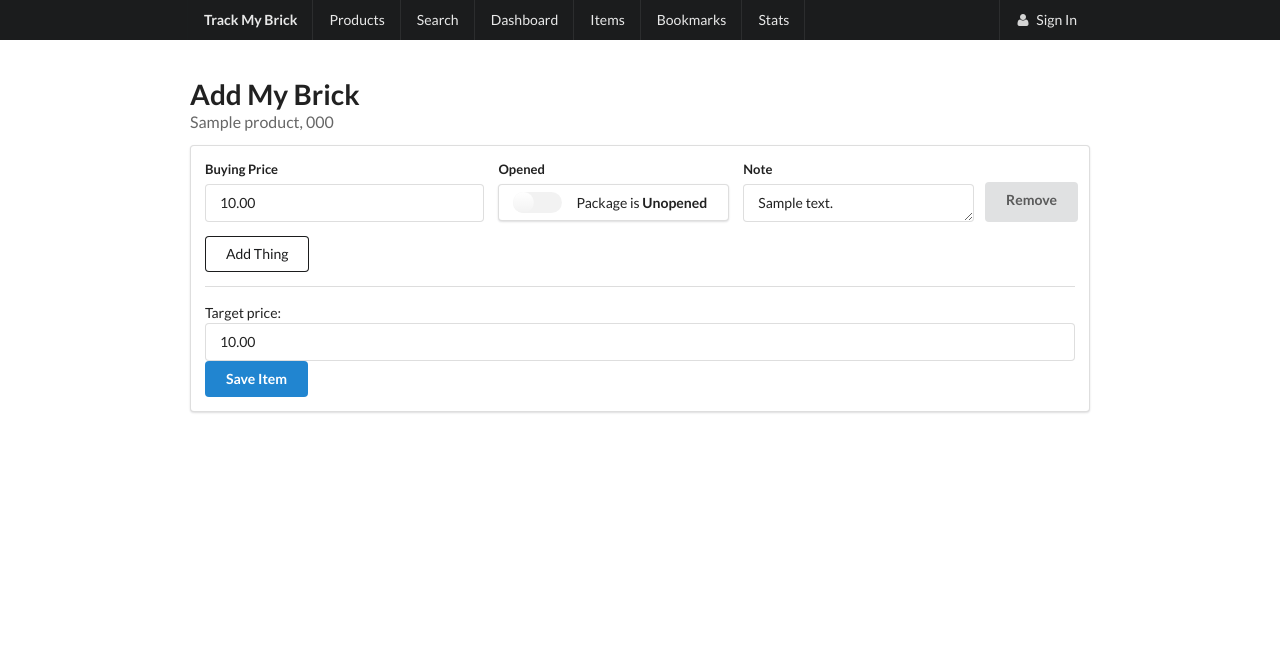
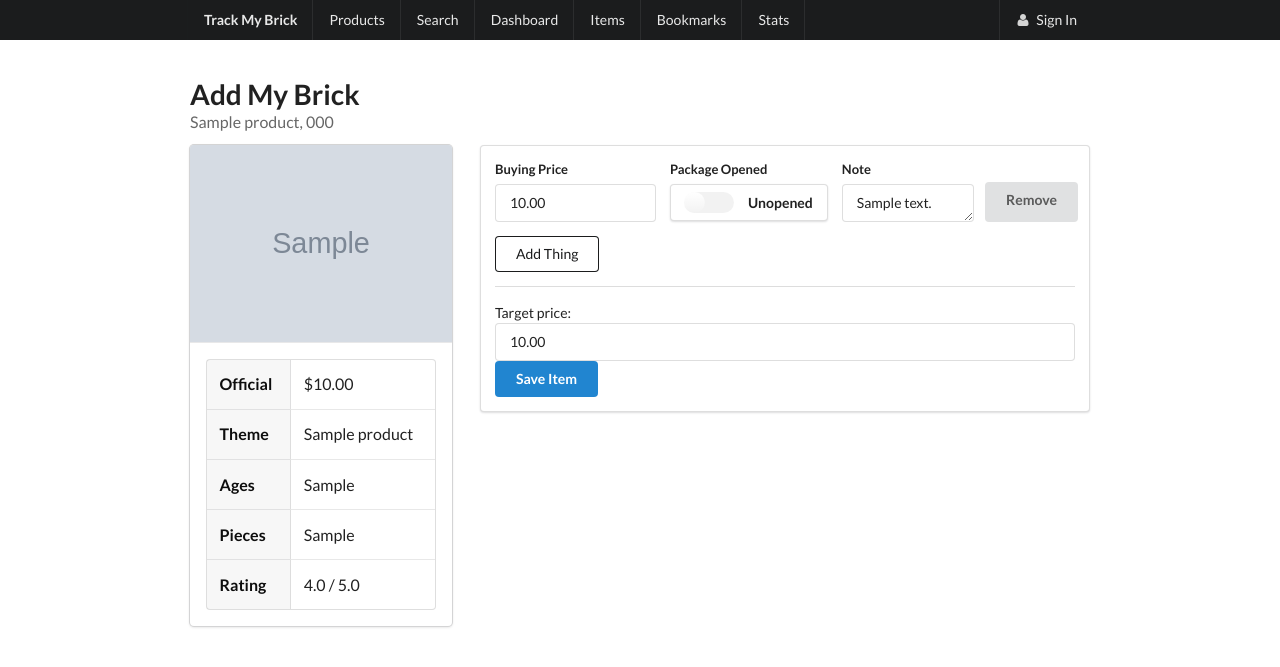
Before and after one commit to 0hoo/brick, a Django app: page /items/1/edit/ in a window 1280 px wide. Shown: the top 667 px of the page. Run offline with Django 3.2, Linux system fonts and the light colour scheme; tables that the repository leaves empty hold one stand-in row (values such as "Sample post"); grey boxes marked "Sample" are stand-in pictures.

Commit message:
form에 product_card 표시

```diff
--- a/bricksite/templates/items/detail.html
+++ b/bricksite/templates/items/detail.html
@@ -87,7 +87,7 @@ showLineChartC3('#chart-profit', [
                     </div>
                 </div>
                 <div class="ui divider"></div>
-                <p>You have <strong>{{ item.quantity }}</strong> things of this brick.</p>
+                <p>You have <strong>{{ item.quantity }}</strong> thing{{ item.quantity|pluralize }} of this brick.</p>
 
                 How we estimated price: <strong>3 unopend</strong> things x latest bricklink price for new product <strong>($12.5), 37.5</strong>. Plus <strong>2 opened</strong> things x latest bricklink price for used product <strong>($10.0), 20.0.</strong>
                 <br/>
--- a/bricksite/templates/items/item_form.html
+++ b/bricksite/templates/items/item_form.html
@@ -7,6 +7,12 @@
     Add My Brick
     <div class="sub header">{{ product.title }}, {{ product.product_code }}</div>
 </h1>
+<div class="ui grid">
+    <div class="row">
+        <div class="five wide column">
+            {% include "snippets/product_card.html" with product=product %}
+        </div>
+        <div class="eleven wide column grid">
             <form method="post" class="ui form segment">
                 {% csrf_token %}
                 {{ things.management_form }}
@@ -24,10 +30,10 @@
                             {{ thing_form.buying_price }}
                         </div>
                         <div class="five wide field">
-                <label>Opened</label>
+                            <label>Package Opened</label>
                             <div class="ui toggle checkbox segment" style="margin-top: 0px; padding: 7px 14px; width: 100%">
                                 <input type="checkbox" name="gift">
-                    <label>Package is <strong>Unopened</strong></label>
+                                <label><strong>Unopened</strong></label>
                             </div>
                         </div>
                         <div class="five wide field">
@@ -40,6 +46,9 @@
                 {{ form|semanticui }}
                 <button type="submit" class="ui blue button">Save Item</button>
              </form>
+        </div>
+    </div>
+</div>
 <script src="{% static 'js/jquery.formset.js' %}"></script>
 <script type="text/javascript">
     $('.formset_fields').formset({
```
Lines whose indentation alone changed are shown as unchanged.
